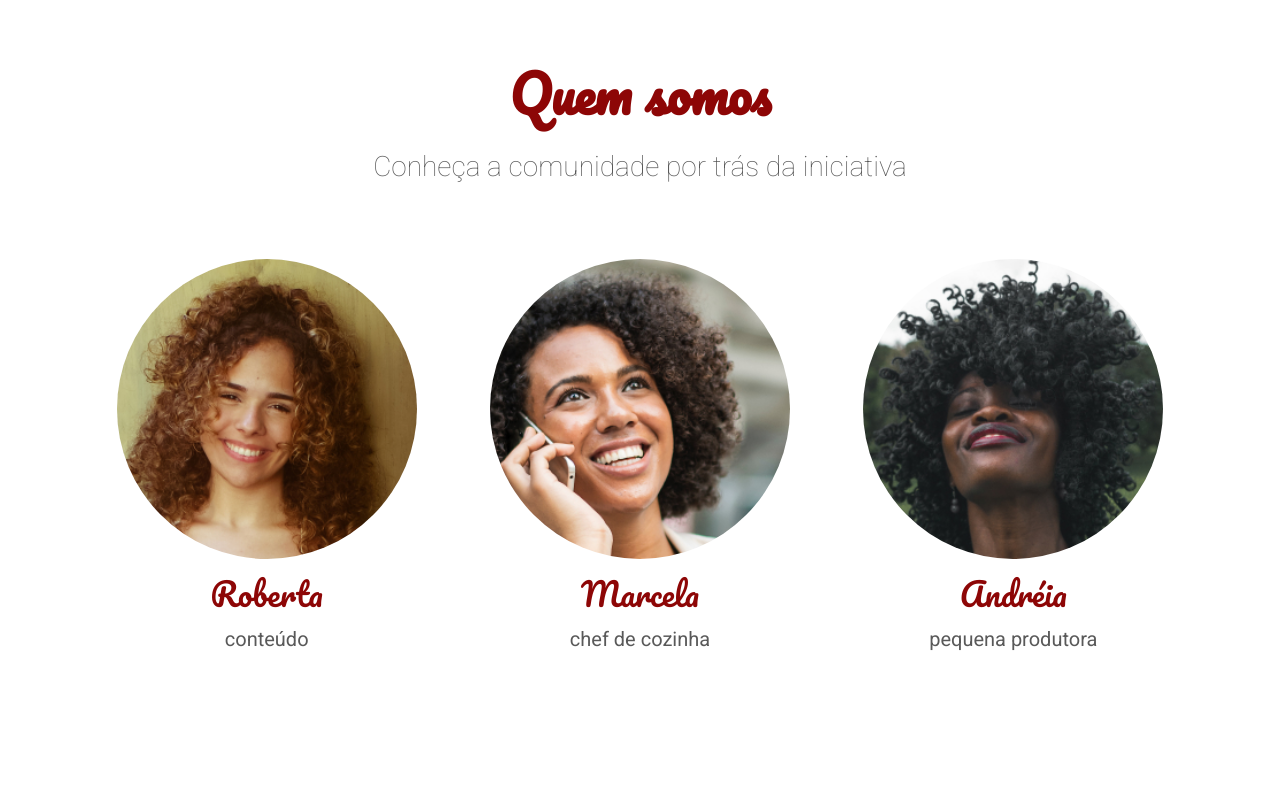
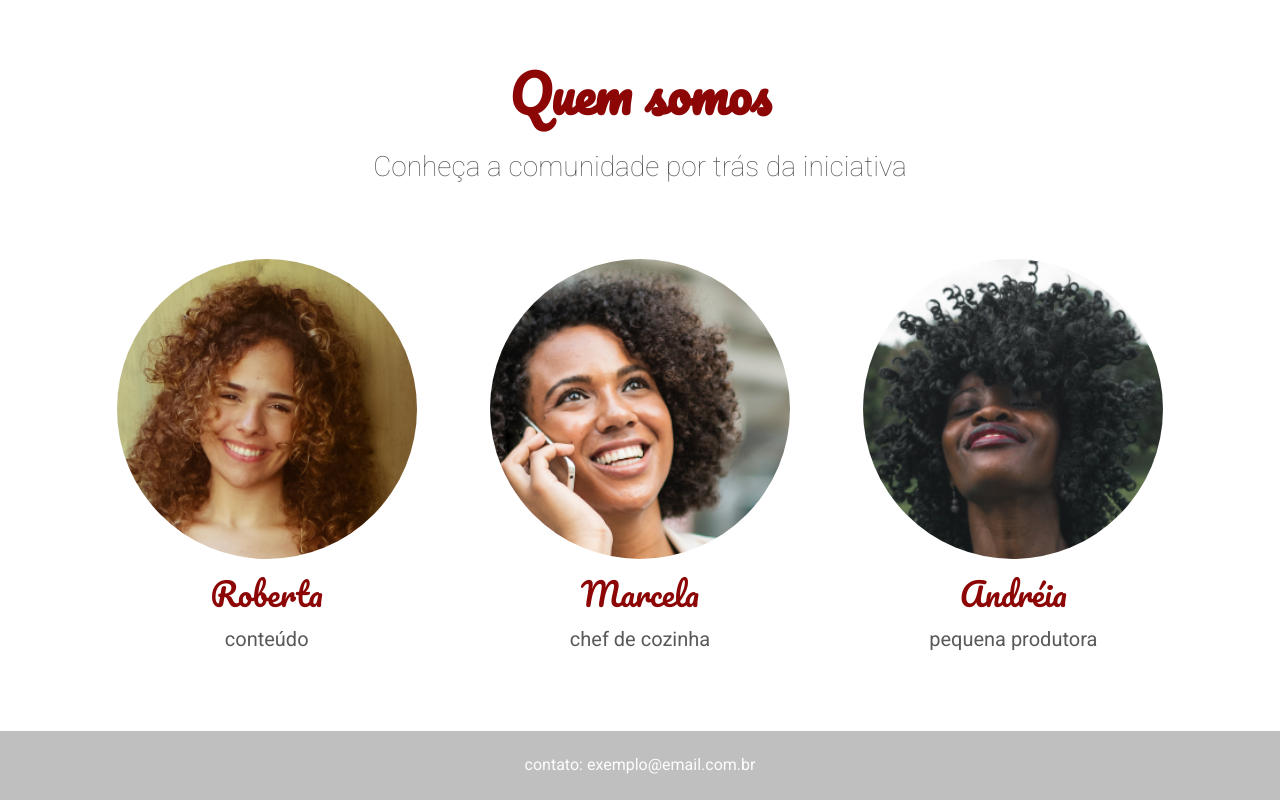
Before and after one commit to Vitor-Zen/learning-css-architecture, a plain HTML site: page index.html in a window 1280 px wide. Shown: the part 2289-3089 px from the top of the page. Before the commit the page ends 3020 px from the top, so only its background shows below. Drawn offline with Linux system fonts and the light colour scheme.

Commit message:
footer added

```diff
--- /dev/null
+++ b/assets/css/rodape.css
@@ -0,0 +1,7 @@
+.rodape {
+    background: #bfbfbf;
+    color: #fdfdfd;
+    text-align: center;
+    padding: 1.5625rem 5rem;
+    text-transform: lowercase;
+}
--- a/index.html
+++ b/index.html
@@ -33,6 +33,7 @@
         <link rel="stylesheet" href="./assets/css/pessoa/pessoa-nome.css" />
         <link rel="stylesheet" href="./assets/css/pessoa/pessoa-imagem.css" />
         <link rel="stylesheet" href="./assets/css/pessoa/pessoa-funcao.css" />
+        <link rel="stylesheet" href="./assets/css/rodape.css" />
 
     </head>
     <body>
@@ -131,5 +132,8 @@
             </div>
         </section>
 
+        <footer class="rodape">
+            Contato: exemplo@email.com.br
+        </footer>
     </body>
 </html>
```
